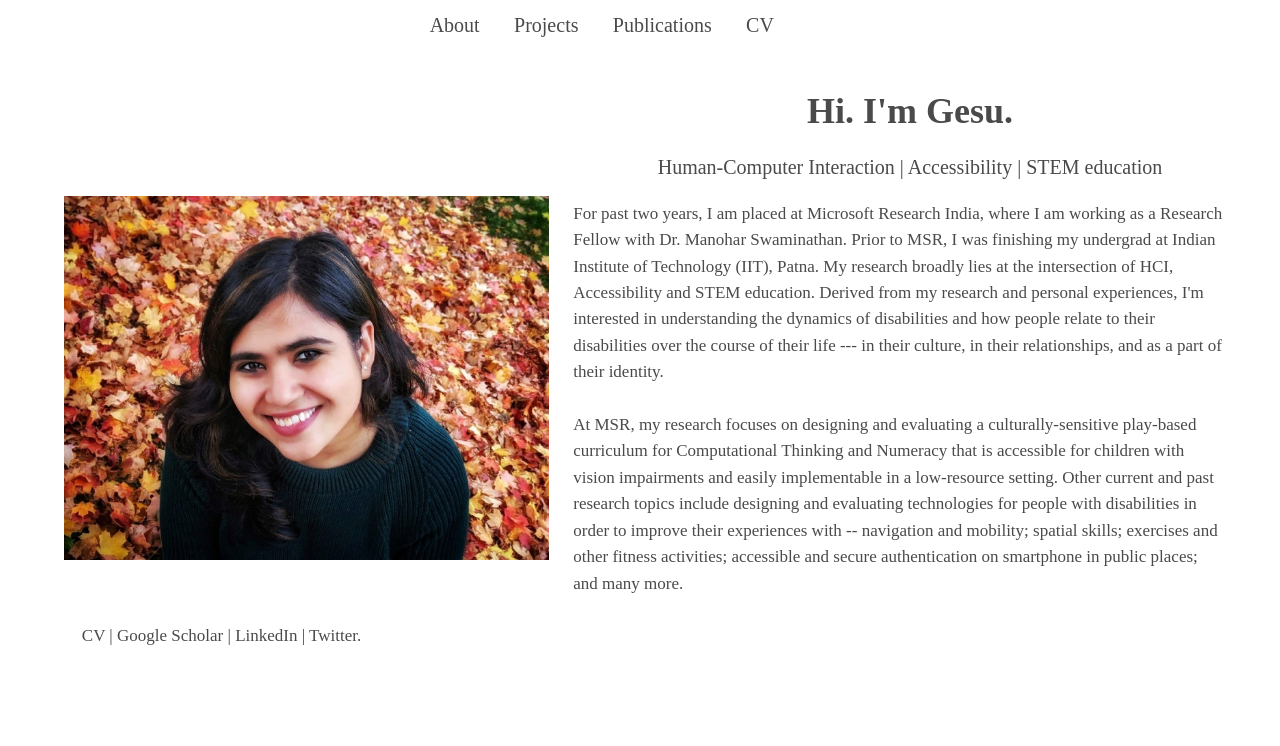
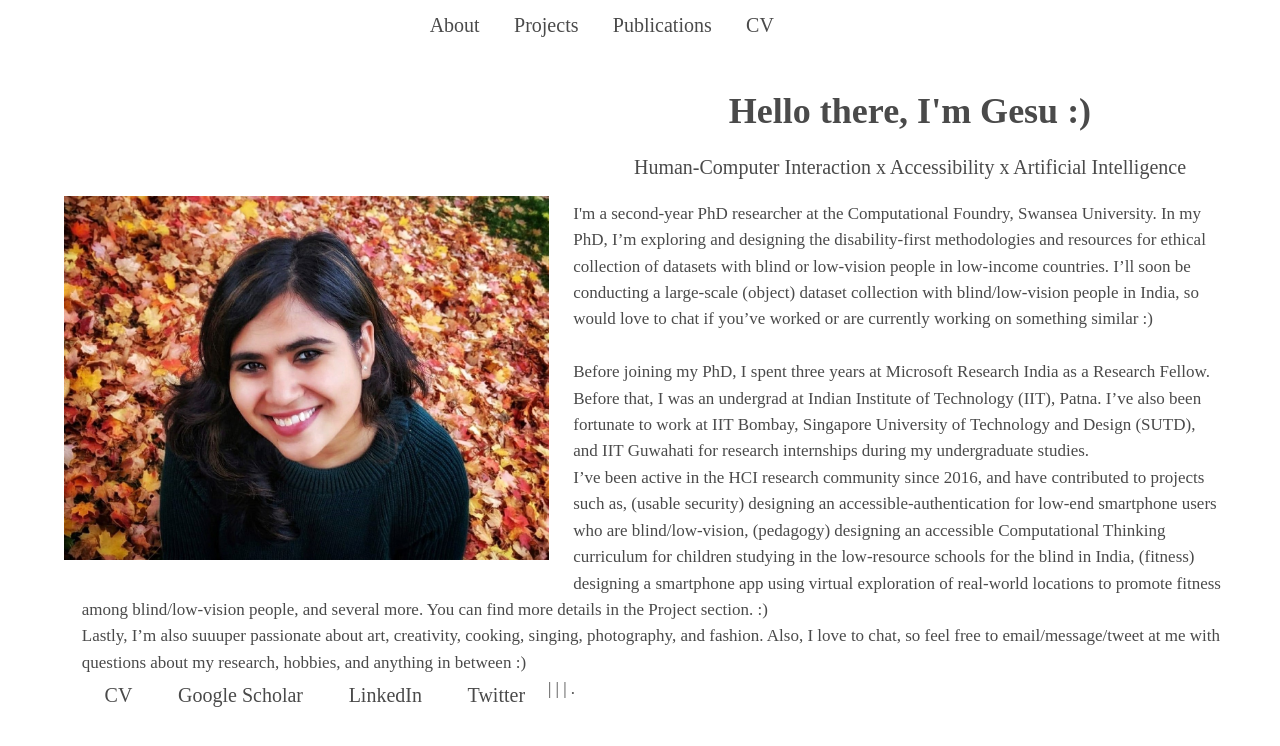
Before and after one commit to iri008/gesuindia, a plain HTML site: page index.html in a window 1280 px wide. Drawn offline with Linux system fonts and the light colour scheme.

Commit message:
Update index.html
updated text, added links

```diff
--- a/index.html
+++ b/index.html
@@ -144,22 +144,27 @@ img {
 <div class="thispara" id="thisid">
     <img src="gesu picture.jpg" align="left" alt="Gesu is sitting on grass covered with autumn leaves, wearing a green sweater and smiling at the camera.">
 
-    <h2 class="gesuindia" style="color: #4a4a4a;" text align="center";>Hi. I'm Gesu.</h2>
+    <h2 class="gesuindia" style="color: #4a4a4a;" text align="center";>Hello there, I'm Gesu :) </h2>
 	    <div class="undertext" >
-			<p id="usernames" text align="center" style="font-size: 20px"> Human-Computer Interaction | Accessibility | STEM education</p>
+			<p id="usernames" text align="center" style="font-size: 20px"> Human-Computer Interaction x Accessibility x Artificial Intelligence </p>
 
 		</div>
 
     <div class="maintext">
     <p style="text-align:left;">
 
-    	For past two years, I am placed at Microsoft Research India, where I am working as a Research Fellow with Dr. Manohar Swaminathan. Prior to MSR, I was finishing my undergrad at Indian Institute of Technology (IIT), Patna. My research broadly lies at the intersection of HCI, Accessibility and STEM education. Derived from my research and personal experiences, I'm interested in understanding the dynamics of disabilities and how people relate to their disabilities over the course of their life --- in their culture, in their relationships, and as a part of their identity.
+I'm a second-year PhD researcher at the Computational Foundry, Swansea University. In my PhD, I’m exploring and designing the disability-first methodologies and resources for ethical collection of datasets with blind or low-vision people in low-income countries. I’ll soon be conducting a large-scale (object) dataset collection with blind/low-vision people in India, so would love to chat if you’ve worked or are currently working on something similar :)<br>
 <br>
+	    Before joining my PhD, I spent three years at Microsoft Research India as a Research Fellow. Before that, I was an undergrad at Indian Institute of Technology (IIT), Patna. I’ve also been fortunate to work at IIT Bombay, Singapore University of Technology and Design (SUTD), and IIT Guwahati for research internships during my undergraduate studies.
+	    <br>
+	    I’ve been active in the HCI research community since 2016, and have contributed to projects such as, (usable security) designing an accessible-authentication for low-end smartphone users who are blind/low-vision, (pedagogy) designing an accessible Computational Thinking curriculum for children studying in the low-resource schools for the blind in India, (fitness) designing a smartphone app using virtual exploration of real-world locations to promote fitness among blind/low-vision people, and several more. You can find more details in the Project section. :)
+
 <br>
-    	 At MSR, my research focuses on designing and evaluating a culturally-sensitive play-based curriculum for Computational Thinking and Numeracy that is accessible for children with vision impairments and easily implementable in a low-resource setting. Other current and past research topics include designing and evaluating technologies for people with disabilities in order to improve their experiences with -- navigation and mobility; spatial skills; exercises and other fitness activities; accessible and secure authentication on smartphone in public places; and many more.
+	    Lastly, I’m also suuuper passionate about art, creativity, cooking, singing, photography, and fashion. Also, I love to chat, so feel free to email/message/tweet at me with questions about my research, hobbies, and anything in between :)
 <br>
-<br>
-	    CV | Google Scholar | LinkedIn | Twitter.
+
+
+	    <a href="https://drive.google.com/file/d/1rcsQ2nAbd5obcah2r4EMygUmZZjvMyEd/view?usp=sharing">CV</a> | <a href="https://scholar.google.com/citations?user=kdl-wLoAAAAJ&hl=en&oi=ao">Google Scholar</a> | <a href="https://www.linkedin.com/in/gesuindia/">LinkedIn</a> | <a href="https://twitter.com/GesuIndia">Twitter</a>.
    </p>
 
 
```
